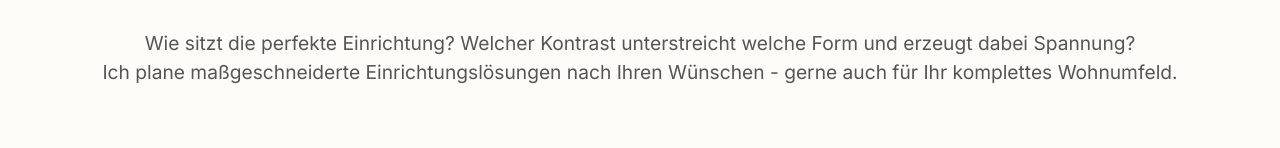
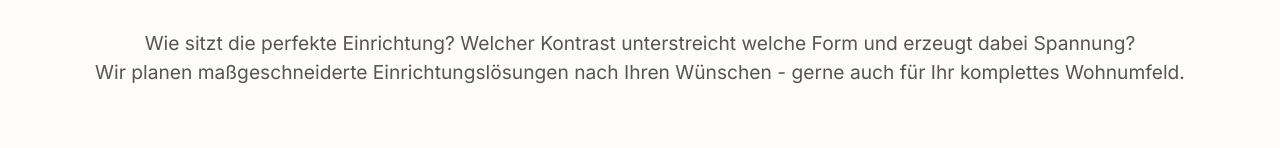
Before and after one commit to moritztbnr/schreinereilang, a plain HTML site: page ausbau_privat.html in a window 1280 px wide. Shown: the part 281-429 px from the top of the page. Drawn offline with nearby package versions, Linux system fonts and the light colour scheme.

Commit message:
Update ausbau_privat.html

```diff
--- a/ausbau_privat.html
+++ b/ausbau_privat.html
@@ -219,7 +219,7 @@ main.show {
     <h1>Ausbau Privat</h1>
     <p class="first">Individuelle Gestaltung & präzises Handwerk für Ihr Zuhause.</p>
     <p class="hero-spacing">Wie sitzt die perfekte Einrichtung? Welcher Kontrast unterstreicht welche Form und erzeugt dabei Spannung?</p>
-    <p>Ich plane maßgeschneiderte Einrichtungslösungen nach Ihren Wünschen - gerne auch für Ihr komplettes Wohnumfeld.</p>
+    <p>Wir planen maßgeschneiderte Einrichtungslösungen nach Ihren Wünschen - gerne auch für Ihr komplettes Wohnumfeld.</p>
   </section>
 
   <div class="container">
```
